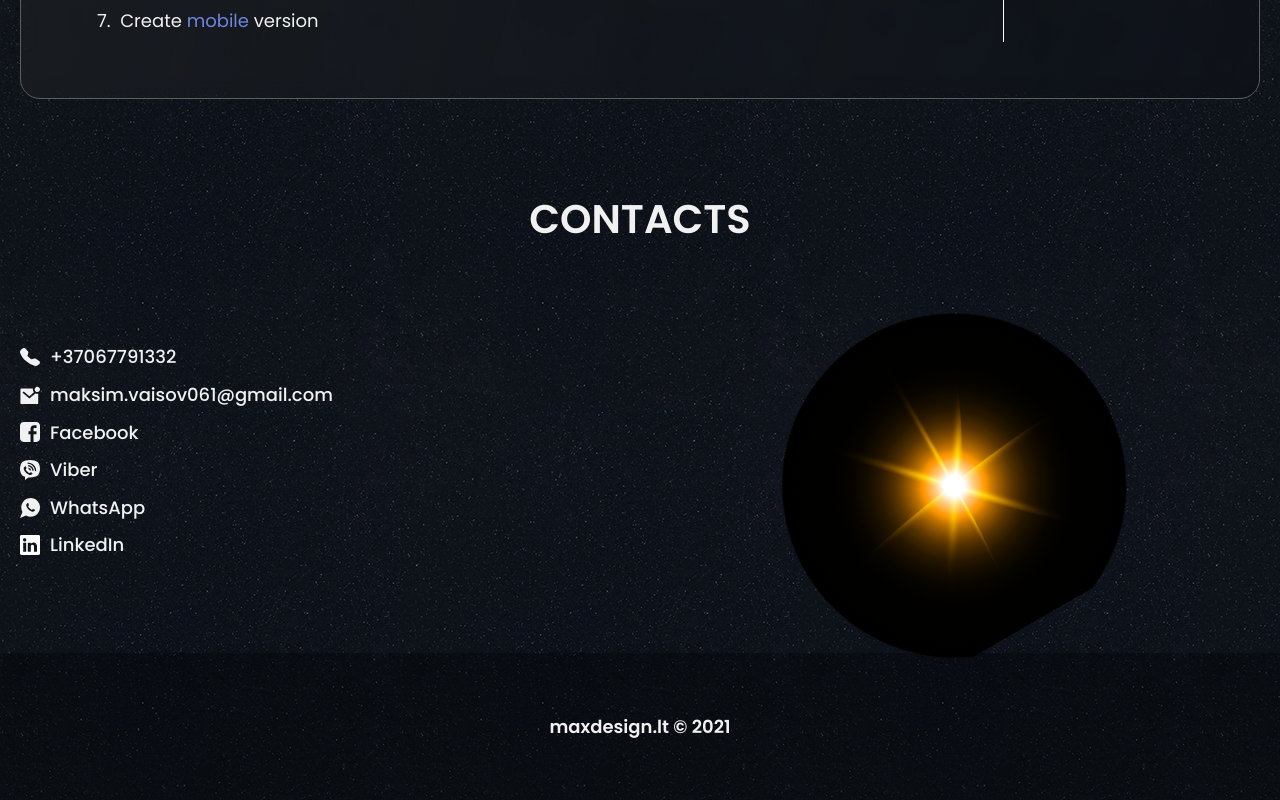
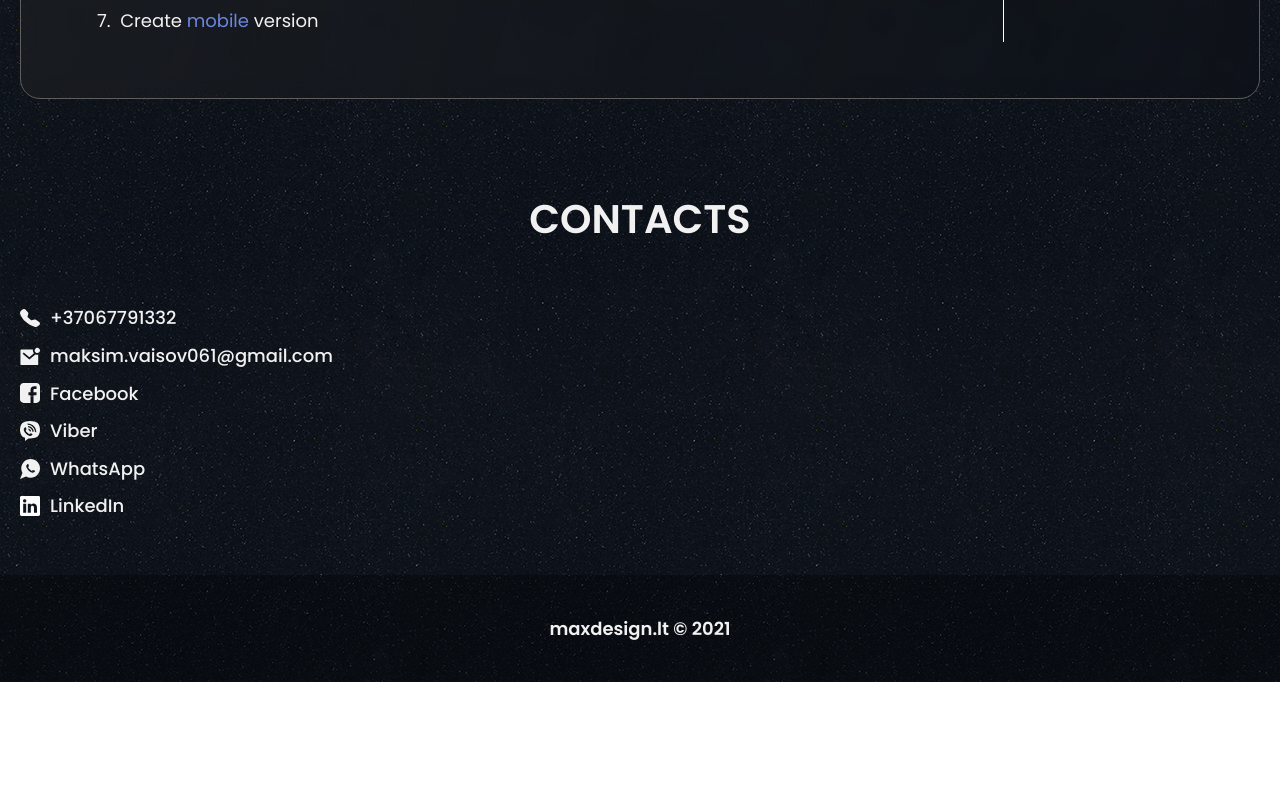
Before and after one commit to mateholik/design-portfolio, a Vue app: page / in a window 1280 px wide. Shown: the part 7187-7987 px from the top of the page. After the commit the page ends 7869 px from the top, so only its background shows below. Built offline with nearby package versions, Linux system fonts and the light colour scheme.

Commit message:
remove sun

```diff
--- a/src/assets/scss/style.scss
+++ b/src/assets/scss/style.scss
@@ -914,7 +914,7 @@ header {
 }
 
 footer {
-  padding: 6rem 0;
+  padding: 4rem 0;
   position: relative;
   &:before {
     content: "";
--- a/src/views/Home.vue
+++ b/src/views/Home.vue
@@ -576,7 +576,7 @@
           </div>
           <div class="right">
             <!-- <Sun /> -->
-            <img class="rotate" src="images/sun.svg" alt="" />
+            <!-- <img class="" src="images/sun.svg" alt="" /> -->
           </div>
         </div>
       </div>
```
Also changed, not shown: public/images/sun.svg.
